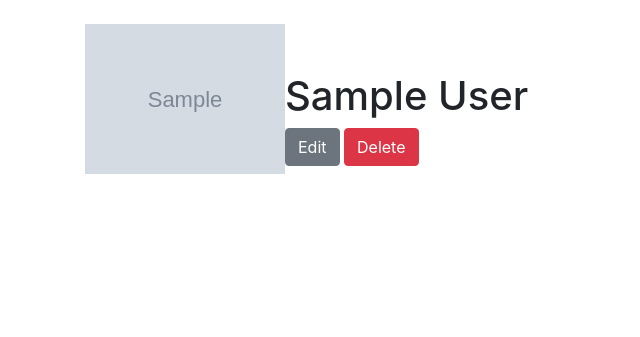
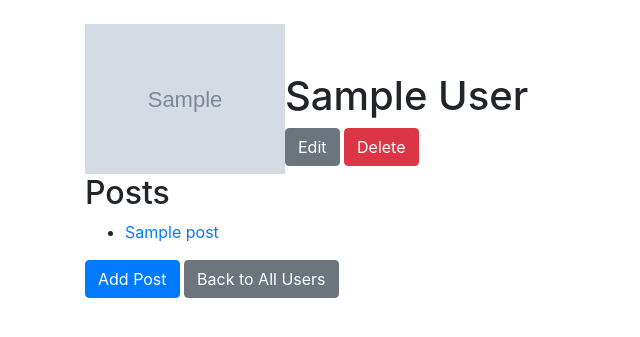
Before and after one commit to jensuki/Flask-Blogly, a Flask app: page /users/1 in a window 1280 px wide. Shown: the top 337 px of the page, without its empty margins (0-640 px from the left). Run offline with Flask 2, Linux system fonts and the light colour scheme; tables that the repository leaves empty hold one stand-in row (values such as "Sample post"); grey boxes marked "Sample" are stand-in pictures; some libraries are stand-ins or nearby versions.

Commit message:
Added 1:MANY Post to Users

```diff
--- a/app.py
+++ b/app.py
@@ -1,6 +1,6 @@
 from flask import Flask, request, redirect, render_template
 from flask_debugtoolbar import DebugToolbarExtension
-from models import db, connect_db, User, user_icon_img
+from models import db, connect_db, User, user_icon_img, Post
 
 app = Flask(__name__)
 app.config['SQLALCHEMY_DATABASE_URI'] = "postgresql:///blogly"
@@ -91,3 +91,57 @@ def delete_user(user_id):
     db.session.commit()
 
     return redirect("/users")
+
+##################### Post routes #####################
+
+@app.route('/users/<int:user_id>/posts/new', methods=['GET', 'POST'])
+def new_post_form(user_id):
+    """Show a form to add a new post for a user"""
+
+    user = User.query.get_or_404(user_id)
+
+    if (request.method == "POST"):
+        title = request.form['title']
+        content = request.form['content']
+
+        new_post = Post(title=title, content=content, user_id=user.id)
+        db.session.add(new_post)
+        db.session.commit()
+
+        return redirect(f'/users/{user.id}')
+
+    return render_template('posts/new_post.html', user=user)
+
+@app.route('/posts/<int:post_id>')
+def show_post_detail(post_id):
+    """Show users specific post details"""
+
+    post = Post.query.get_or_404(post_id)
+
+    return render_template('posts/post_detail.html', post=post)
+
+@app.route('/posts/<int:post_id>/edit', methods=['GET', 'POST'])
+def edit_post(post_id):
+    """Show a form to edit the selected post"""
+
+    post = Post.query.get_or_404(post_id)
+
+    if(request.method == 'POST'):
+        post.title = request.form['title']
+        post.content = request.form['content']
+
+        db.session.commit()
+
+        return redirect(f'/users/{post.user_id}')
+
+    return render_template('/posts/edit_post.html', post=post)
+
+@app.route('/posts/<int:post_id>/delete', methods=["POST"])
+def delete_post(post_id):
+    """Handle form submission for deleting an existing user"""
+
+    post = Post.query.get_or_404(post_id)
+    db.session.delete(post)
+    db.session.commit()
+
+    return redirect(f"/users/{post.user_id}")
--- a/models.py
+++ b/models.py
@@ -1,11 +1,16 @@
 """Models for Blogly."""
 from flask_sqlalchemy import SQLAlchemy
+from datetime import datetime
 
 db = SQLAlchemy()
 
 user_icon_img = "https://upload.wikimedia.org/wikipedia/commons/9/99/Sample_User_Icon.png"
 
 class User(db.Model):
+    """User model"""
+
+    __tablename__ = 'users'
+
     id = db.Column(db.Integer,
                    primary_key=True,
                    autoincrement=True)
@@ -17,6 +22,10 @@ class User(db.Model):
                           nullable=False,
                           default=user_icon_img)
 
+    # create relationship between User & Post
+    # only use delete-orphan from ONE to many
+    posts = db.relationship('Post', backref='user', cascade='all, delete-orphan')
+
     def __repr__(self):
         return f"<User {self.first_name} {self.last_name}>"
 
@@ -24,6 +33,30 @@ class User(db.Model):
     def full_name(self):
         return f"{self.first_name} {self.last_name}"
 
+class Post(db.Model):
+    """Post model"""
+
+    __tablename__ = 'posts'
+
+    id = db.Column(db.Integer,
+                   primary_key=True,
+                   autoincrement=True)
+    title = db.Column(db.Text, nullable=False)
+    content = db.Column(db.Text, nullable=False)
+    created_at = db.Column(db.DateTime,
+                           nullable=False,
+                           default=datetime.now)
+    user_id = db.Column(db.Integer,
+                        db.ForeignKey('users.id'),
+                        nullable=False)
+
+# format date
+
+    @property
+    def formatted_date(self):
+        return self.created_at.strftime("%B %d, %Y at %I:%M %p")
+
+
 # connect db to flask app
 def connect_db(app):
     db.app = app
--- a/templates/users/new.html
+++ b/templates/users/new.html
@@ -21,6 +21,7 @@
         <input type="text" class="form-control" id="image_url" name="image_url">
     </div>
     <button type="submit" class="btn btn-primary">Add User</button>
+    <a href="/users" class="btn btn-secondary">Cancel</a>
 </form>
 
 {% endblock %}
--- a/templates/users/show.html
+++ b/templates/users/show.html
@@ -18,5 +18,19 @@
         </div>
     </div>
 </div>
-
+<!--Posts list-->
+<h2>Posts</h2>
+<ul>
+    {% for post in user.posts %}
+    <li>
+        <a href="/posts/{{ post.id }}">{{ post.title }}</a>
+    </li>
+    {% else %}
+    <li>
+        <italic>No Posts Yet</italic>
+    </li>
+    {% endfor %}
+</ul>
+<a href="/users/{{ user.id }}/posts/new" class="btn btn-primary">Add Post</a>
+<a href="/users" class="btn btn-secondary">Back to All Users</a>
 {% endblock %}
```
Also changed, not shown: templates/posts/edit_post.html (added, +20 -0 lines), templates/posts/new_post.html (added, +21 -0 lines), templates/posts/post_detail.html (added, +19 -0 lines), tests.py (+63 -1 lines).
